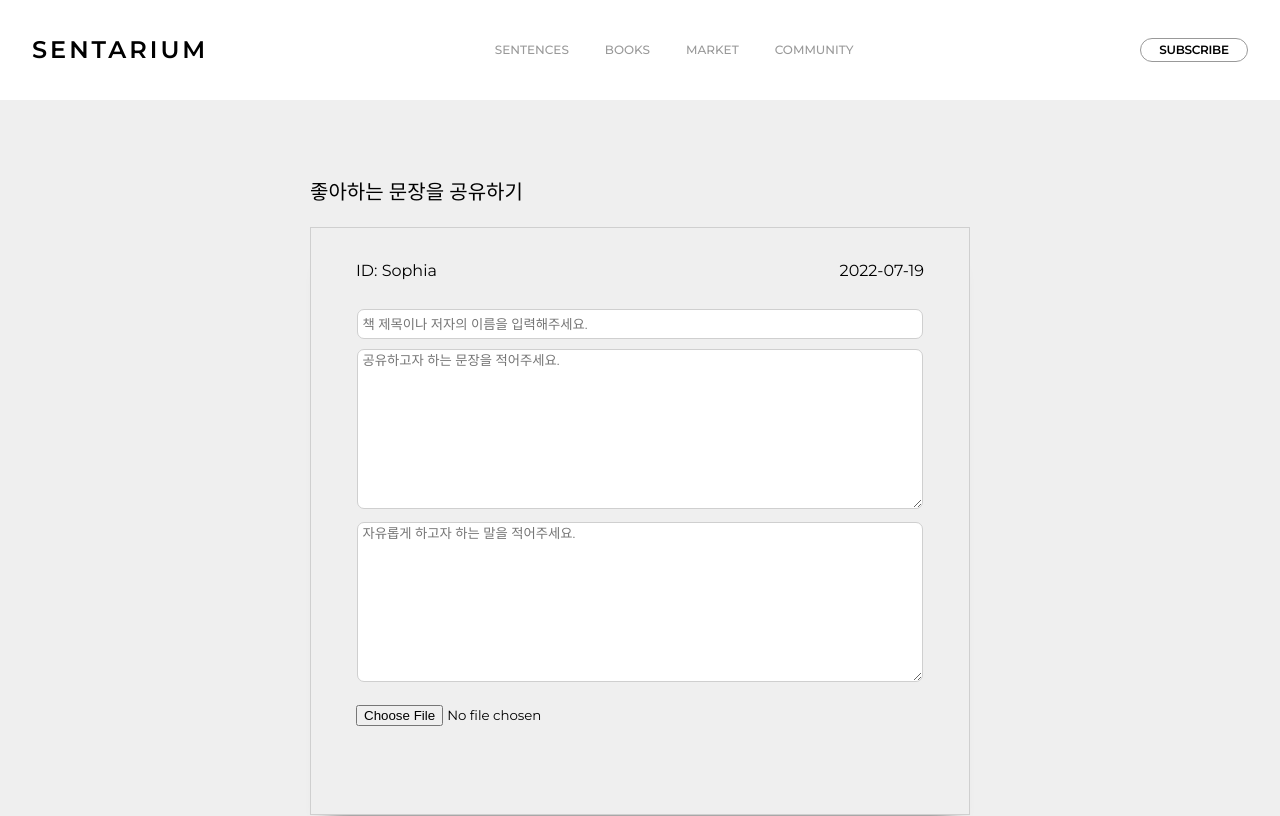
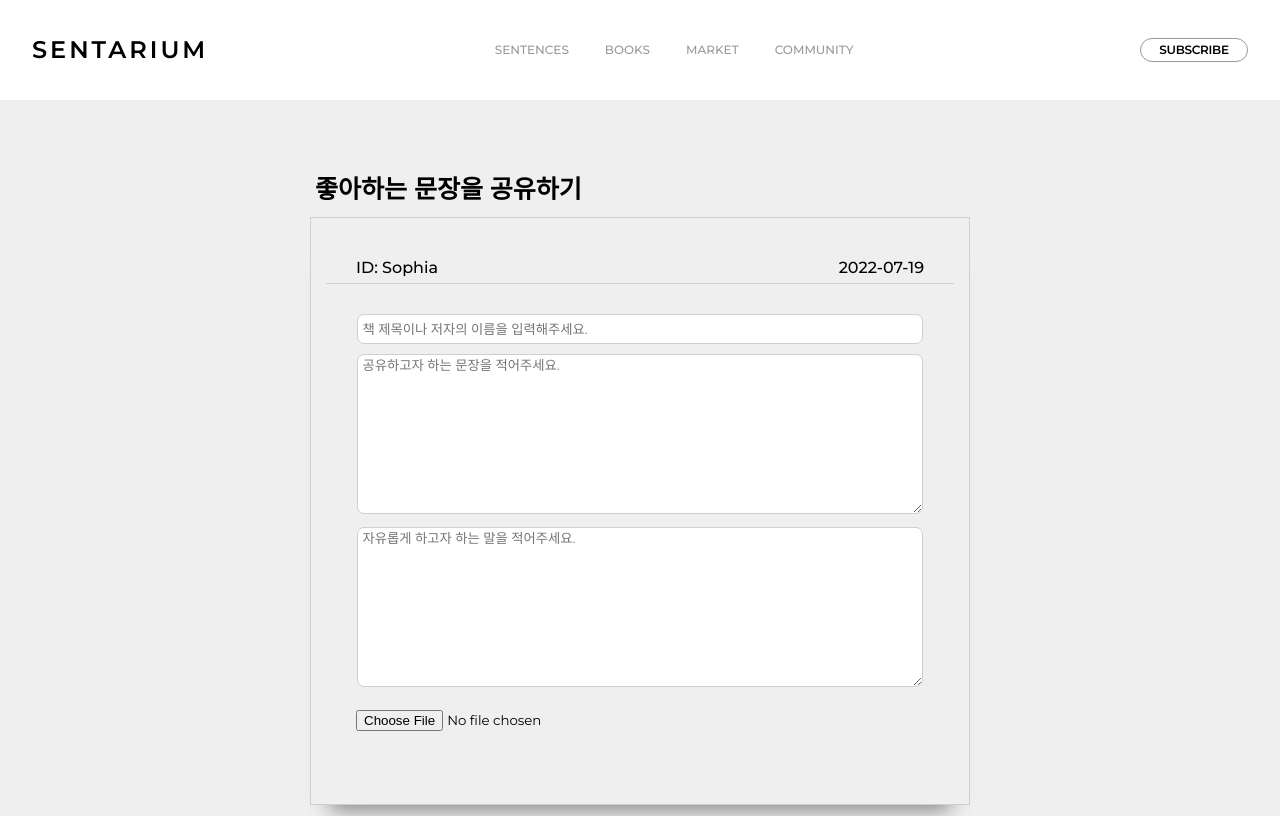
Before and after one commit to seona926/best_sentences, a React (Create React App) app: page /sentences/write in a window 1280 px wide. Shown: the top 816 px of the page. Built offline with nearby package versions, Linux system fonts and the light colour scheme.

Commit message:
레이아웃 수정

```diff
--- a/src/scss/register.module.scss
+++ b/src/scss/register.module.scss
@@ -29,7 +29,7 @@
         justify-content: center;
         align-items: center;
         background-color: $background-color-white;
-        border: 1px solid $--gray-color;
+        border: 1px solid $light-grey;
         box-shadow: rgba(0, 0, 0, 0.45) 0px 25px 20px -20px;
 
 
--- a/src/scss/sentenceWrite.module.scss
+++ b/src/scss/sentenceWrite.module.scss
@@ -19,13 +19,15 @@
         align-items: center;
 
         .title_box {
-            width: 55%;
+            width: 650px;
             height: 30px;
             text-align: left;
-            margin: 15px 0;
+            line-height: 30px;
+            font-weight: 600;
+            margin-bottom: 10px;
 
             span {
-                font-size: 20px;
+                font-size: 25px;
             }
         }
 
@@ -44,9 +46,14 @@
                 width: 100%;
                 display: flex;
                 justify-content: space-between;
-                padding: 0 30px;
+                padding: 7px 30px;
                 margin: 20px 0;
                 font-size: 16px;
+                font-weight: 500;
+                border: 1px solid $light-grey;
+                border-left: none;
+                border-right: none;
+                border-top: none;
             }
 
             .title_container {
```
